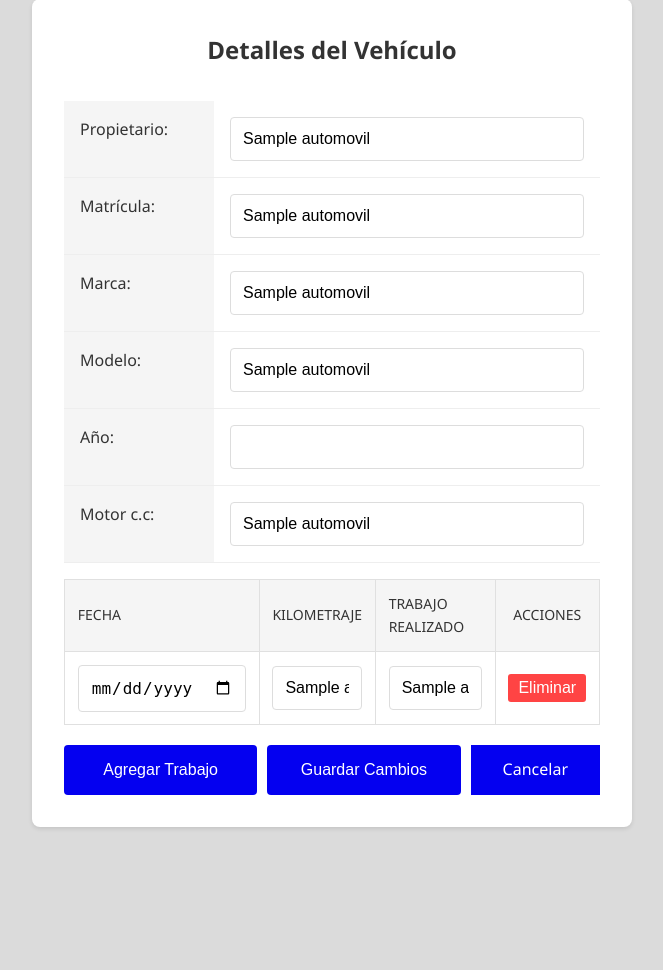
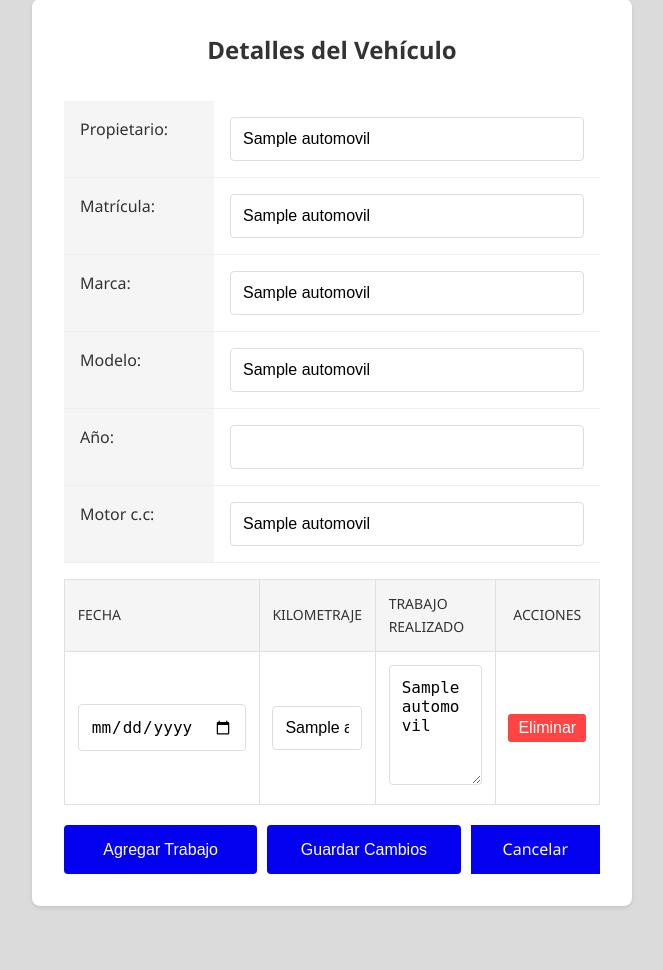
Before and after one commit to RSMAutomotriz/RSMAutomotriz.github.io, a Flask app: page /editar/1 in a window 1280 px wide. Shown: the part 65-1035 px from the top of the page, without its empty margins (308-971 px from the left). Before the commit the page ends 894 px from the top, so only its background shows below. Run offline with Flask 3, Linux system fonts and the light colour scheme; the visitor is signed in with stand-in values (Sample User, id 1); a database or web service that is not in the repository returns one stand-in record (values such as "Sample title"); some libraries are stand-ins or nearby versions.

Commit message:
Update editar.html

```diff
--- a/templates/editar.html
+++ b/templates/editar.html
@@ -64,7 +64,9 @@
                 <tr>
                     <td><input type="date" name="date[]" value="{{ trabajo[9] }}" required></td>
                     <td><input type="text" name="kl[]" value="{{ trabajo[7] }}" required></td>
-                    <td><input type="text" name="work[]" value="{{ trabajo[8] }}" required></td>
+                    <td class="work-cell">
+                        <textarea name="work[]" class="work-input" required>{{ trabajo[8] }}</textarea>
+                    </td>
                     <td>
                         <button type="button" class="btn-eliminar" onclick="eliminarFila(this, {{ trabajo[0] }})">
                             <i class="fas fa-trash"></i> Eliminar
@@ -121,7 +123,9 @@
         nuevaFila.innerHTML = `
             <td><input type="date" name="date[]" value="${fechaHoy}" required></td>
             <td><input type="text" name="kl[]" required></td>
-            <td><input type="text" name="work[]" required></td>
+            <td class="work-cell">
+                <textarea name="work[]" class="work-input" required></textarea>
+            </td>
             <td>
                 <button type="button" class="btn-eliminar" onclick="eliminarFila(this)">
                     <i class="fas fa-trash"></i> Eliminar
```
